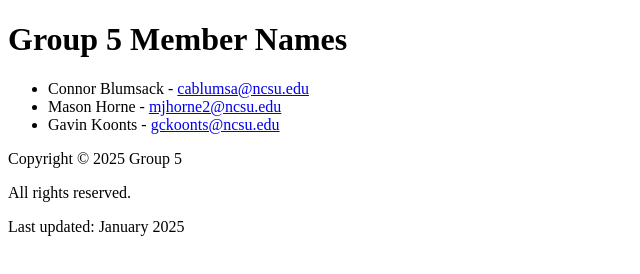
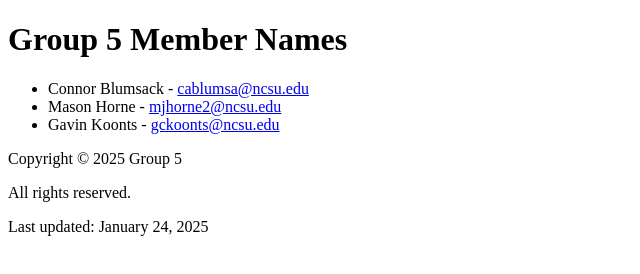
Before and after one commit to CSC-510-Group-5/git-Homework2, a plain HTML site: page index.html in a window 1280 px wide. Shown: the full height of the page, 0-640 px from the left. Drawn offline with Linux system fonts and the light colour scheme.

Commit message:
Updating date on the footer of index.html

```diff
--- a/index.html
+++ b/index.html
@@ -15,7 +15,7 @@
         <footer>
             <p>Copyright © 2025 Group 5</p>
             <p>All rights reserved.</p>
-            <p>Last updated: January 2025</p>
+            <p>Last updated: January 24, 2025</p>
         </footer>
     </body>
 </html>
```
